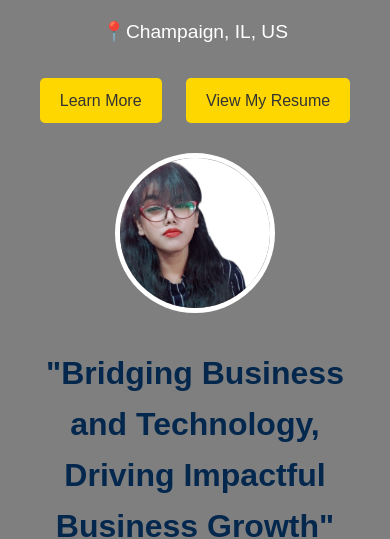
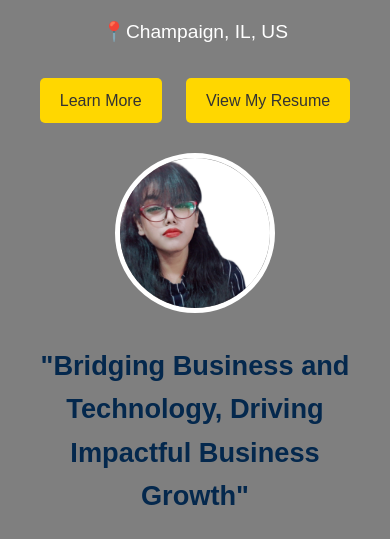
Before and after one commit to Kumari-Neha-Priya/Kumari-Neha-Priya.github.io, a plain HTML site: page index.html in a window 390 px wide. Shown: the part 313-852 px from the top of the page. Drawn offline with Linux system fonts and the light colour scheme.

Commit message:
Update style.css

```diff
--- a/style.css
+++ b/style.css
@@ -144,6 +144,9 @@ p {
     .hero h1 span {
         font-size: 2.2rem; /* Adjust font size of second line for balance */
     }
+    .hero h2 {
+        font-size: 1.7rem; /* Slightly smaller font for mobile */
+    }
 }
 
 .hero .btn {
```
